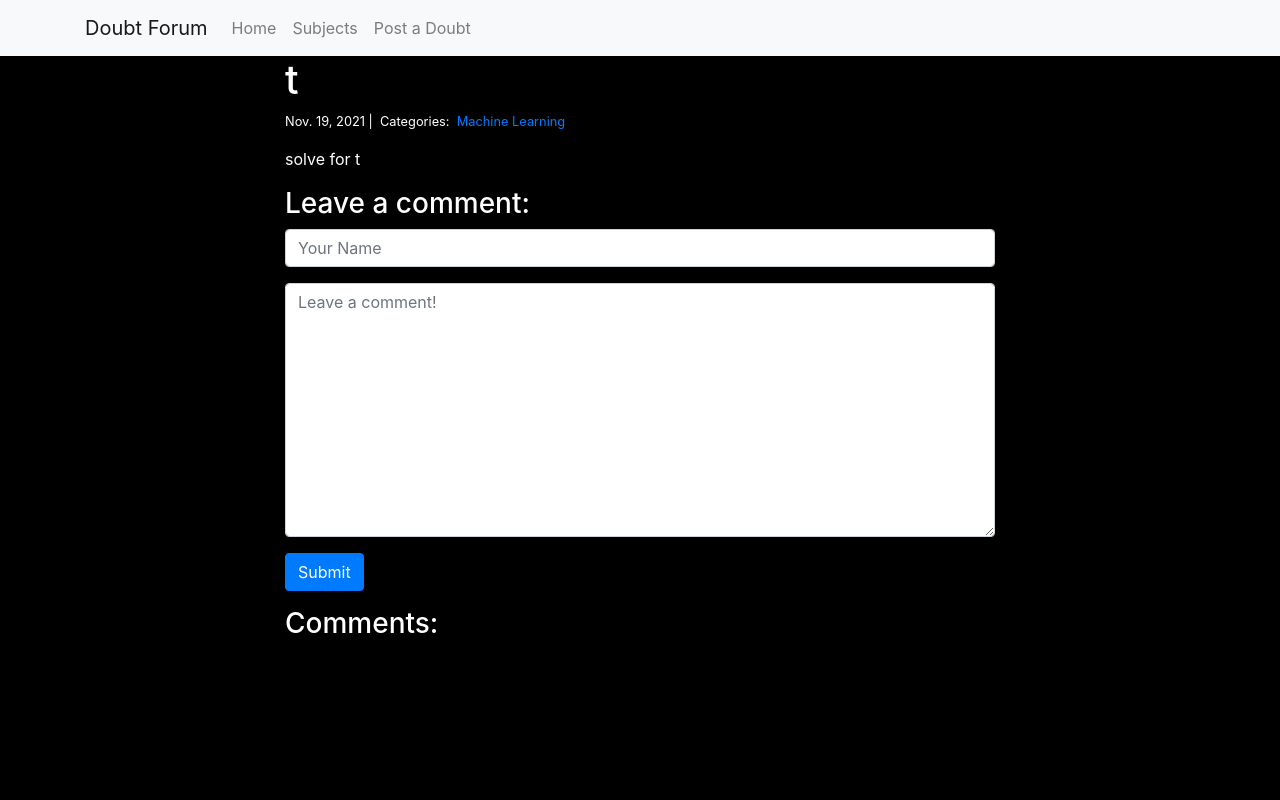
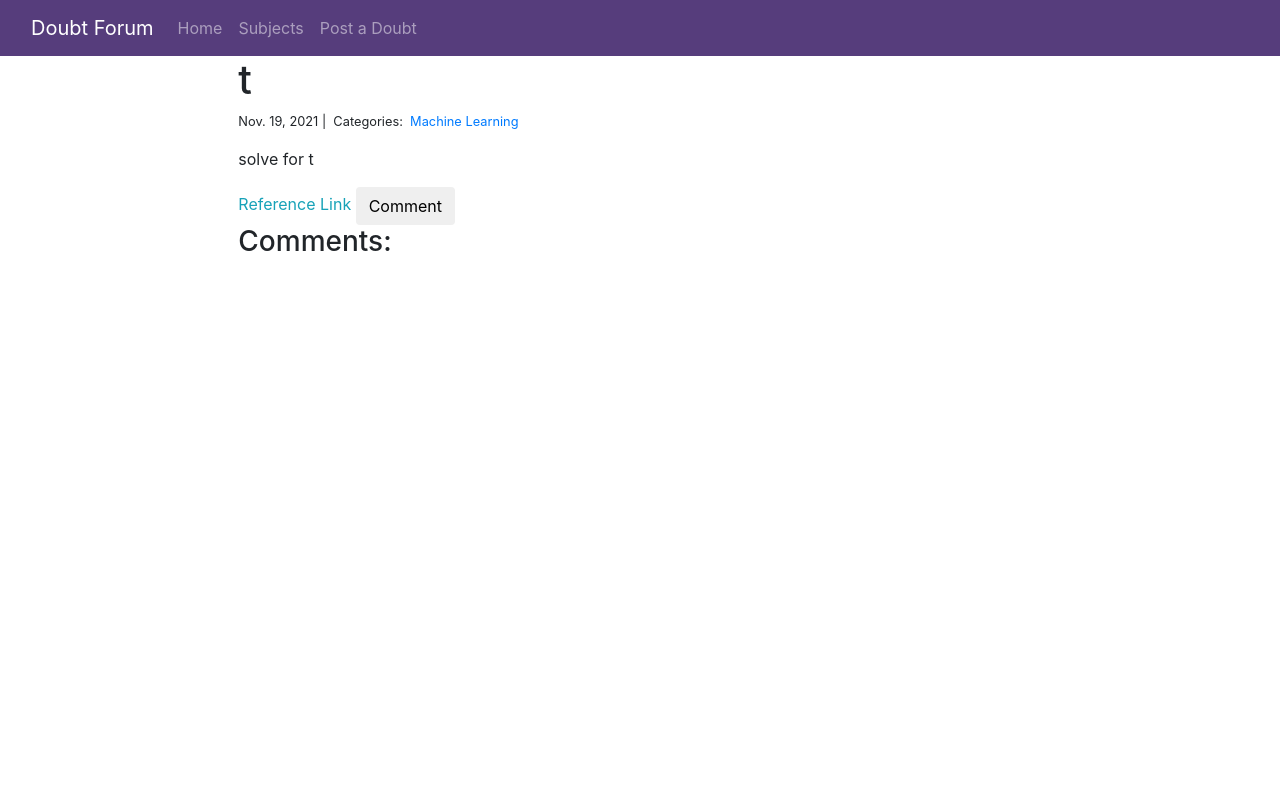
Before and after one commit to SriAish/WebApp_DoubtForum, a Django app: page /3/ in a window 1280 px wide. Run offline with Django 3.2, Linux system fonts and the light colour scheme; data comes from the database, SQL or seed files in the repository; both versions use the stored data as it was after the commit; some libraries are stand-ins or nearby versions.

Commit message:
Made adding a reference link optional and add comment toggling

```diff
--- a/DoubtForum/forms.py
+++ b/DoubtForum/forms.py
@@ -25,12 +25,14 @@ class DoubtForm(forms.Form):
     )
     link = forms.CharField(
         max_length=50,
+        required=False,
         widget=forms.TextInput(attrs={
             "class": "form-control",
             "placeholder": "Reference Link"
         })
     )
     tag = forms.ModelChoiceField(queryset=Tag.objects.all())
+
 
 class CommentForm(forms.Form):
     author = forms.CharField(
--- a/DoubtForum/models.py
+++ b/DoubtForum/models.py
@@ -11,7 +11,7 @@ class Doubt(models.Model):
     author = models.CharField(max_length=20)
     title = models.CharField(max_length=60)
     body = models.TextField()
-    link = models.CharField(max_length=50 ,null =True)
+    link = models.CharField(max_length=50, null=True, blank=True)
     created_on = models.DateTimeField(auto_now_add=True)
     tags = models.ManyToManyField('Tag', related_name='doubts')
 
--- a/DoubtForum/views.py
+++ b/DoubtForum/views.py
@@ -21,11 +21,13 @@ def add_doubt(request):
         form = DoubtForm(request.POST)
         if form.is_valid():
             doubt = Doubt.objects.create(
-                author=form.cleaned_data["author"],
-                body=form.cleaned_data["body"],
-                link=form.cleaned_data["link"],
-                title=form.cleaned_data["title"],
-            )
+                    author=form.cleaned_data["author"],
+                    body=form.cleaned_data["body"],
+                    link=form.cleaned_data["link"],
+                    title=form.cleaned_data["title"],
+                )
+            if(form.cleaned_data["link"] == ""):
+                doubt.link=None
             doubt.tags.set([form.cleaned_data["tag"]])
             doubt.save()
             return redirect('/')
--- a/templates/addDoubt.html
+++ b/templates/addDoubt.html
@@ -1,7 +1,7 @@
 {% extends "base.html" %}
 {% block page_content %}
 <div class="col-md-8 offset-md-2">
-    <h1>Add Doubt</h1>
+    <h1>Your Doubt</h1>
     <form action="{% url 'add_doubt' %}" method="POST">
         {% csrf_token %}
         <div class="form-group">
--- a/templates/base.html
+++ b/templates/base.html
@@ -1,9 +1,7 @@
 <link rel="stylesheet" href="https://stackpath.bootstrapcdn.com/bootstrap/4.1.3/css/bootstrap.min.css" integrity="sha384-MCw98/SFnGE8fJT3GXwEOngsV7Zt27NXFoaoApmYm81iuXoPkFOJwJ8ERdknLPMO" crossorigin="anonymous">
-<style type="text/css">
-  body { background: black !important; } /* Adding !important forces the browser to overwrite the default style applied by Bootstrap */
-</style>
-<nav class="navbar navbar-expand-lg navbar-light bg-light">
-    <div class="container">
+
+<nav class="navbar navbar-expand-lg navbar-dark" style="background-color: #563d7c;">
+    <div class="container-fluid">
         <a class="navbar-brand" href="{% url 'home' %}">Doubt Forum</a>
         <button class="navbar-toggler" type="button" data-toggle="collapse" data-target="#navbarSupportedContent" aria-controls="navbarSupportedContent" aria-expanded="false" aria-label="Toggle navigation">
           <span class="navbar-toggler-icon"></span>
@@ -26,7 +24,7 @@
 
 </nav>
 
-<div class="container text-white">
+<div class="container-fluid">
     {% block page_content %}{% endblock %}
 </div>
 
--- a/templates/doubtComplete.html
+++ b/templates/doubtComplete.html
@@ -12,6 +12,12 @@
         {% endfor %}
     </small>
     <p>{{ doubt.body | linebreaks }}</p>
+    {% if doubt.link is null or blank%}
+    {% else %}
+        <a href="{{doubt.link}}" class="card-link text-info">Reference Link</a>
+    {% endif %}
+    <button href="#Bar" class="btn btn-default" data-toggle="collapse">Comment</button>
+    <div id="Bar" class="collapse in">
         <h3>Leave a comment:</h3>
         <form action="{% url 'doubt_complete' doubt.pk%}" method="POST">
             {% csrf_token %}
@@ -23,6 +29,7 @@
             </div>
             <button type="submit" class="btn btn-primary">Submit</button>
         </form>
+    </div>
     <h3>Comments:</h3>
     {% for comment in comments %}
     <p>
```
Also changed, not shown: templates/home.html (+16 -7 lines), DoubtForum/migrations/0006_alter_doubt_link.py (added), db.sqlite3. Lines whose indentation alone changed are shown as unchanged.
